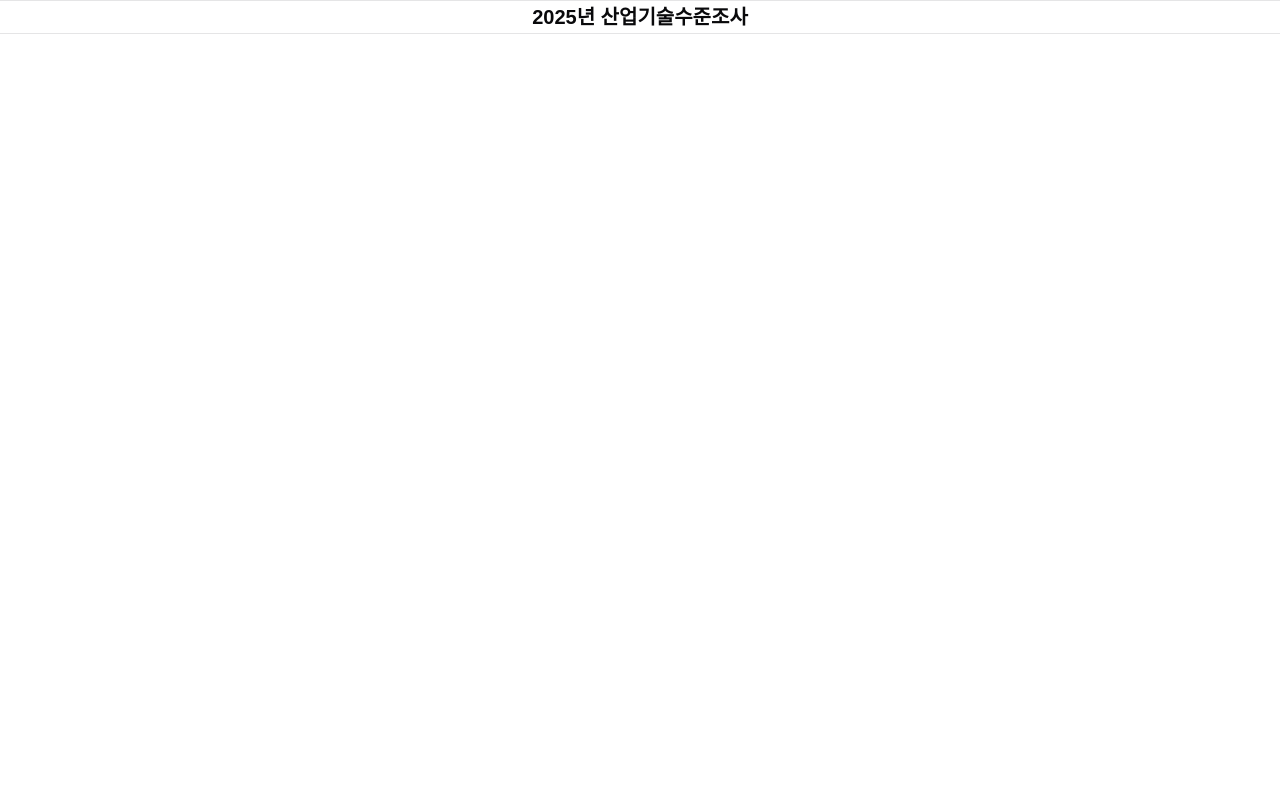
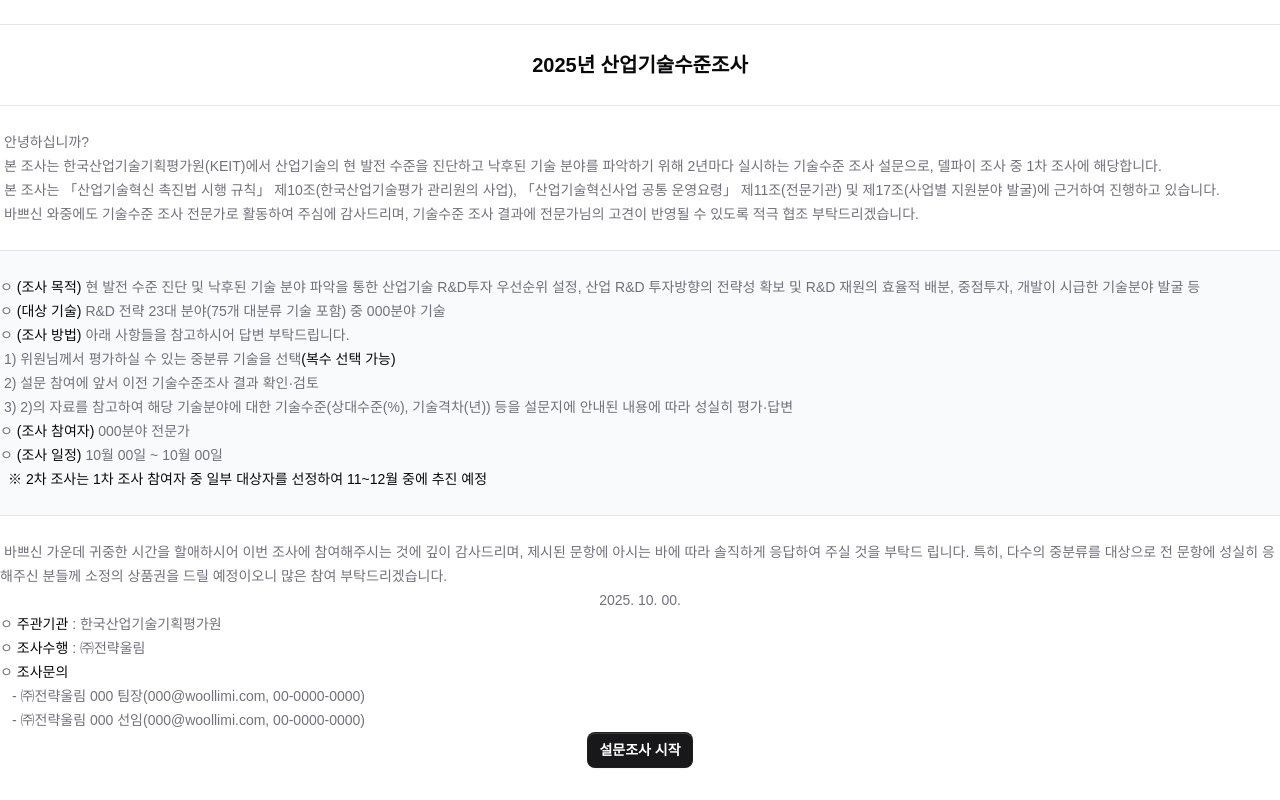
Before and after one commit to woollimsurvey/survey-2025, a Next.js app: page / in a window 1280 px wide. Built offline with nearby package versions, Linux system fonts and the light colour scheme.

Commit message:
feat: 설문 맨 앞 안내문구 페이지

```diff
--- /dev/null
+++ b/src/app/basic/page.js
@@ -0,0 +1,3 @@
+export default function Basic() {
+  return <div>응답자 기본 조사</div>;
+}
--- a/src/app/layout.js
+++ b/src/app/layout.js
@@ -20,7 +20,7 @@ export default function RootLayout({ children }) {
   return (
     <html lang="en">
       <body
-        className={`${geistSans.variable} ${geistMono.variable} antialiased`}
+        className={`${geistSans.variable} ${geistMono.variable} antialiased m-auto max-w-7xl`}
       >
         {children}
       </body>
--- a/src/app/page.js
+++ b/src/app/page.js
@@ -1,16 +1,103 @@
 import { Divider } from "@/components/divider";
 import { Heading } from "@/components/heading";
+import { Text, Strong } from "@/components/text";
+import { Button } from "@/components/button";
 
 export default function Home() {
   return (
     <div>
       <header className="text-center">
-        <Divider />
+        <Divider className="my-6" />
         <Heading>2025년 산업기술수준조사</Heading>
-        <Divider />
+        <Divider className="my-6" />
       </header>
-      <main></main>
-      <footer></footer>
+      <main>
+        <article>
+          <Text className="indent-1">안녕하십니까?</Text>
+          <Text className="indent-1">
+            본 조사는 한국산업기술기획평가원(KEIT)에서 산업기술의 현 발전 수준을
+            진단하고 낙후된 기술 분야를 파악하기 위해 2년마다 실시하는 기술수준
+            조사 설문으로, 델파이 조사 중 1차 조사에 해당합니다.
+          </Text>
+          <Text className="indent-1">
+            본 조사는 「산업기술혁신 촉진법 시행 규칙」 제10조(한국산업기술평가
+            관리원의 사업), 「산업기술혁신사업 공통 운영요령」 제11조(전문기관)
+            및 제17조(사업별 지원분야 발굴)에 근거하여 진행하고 있습니다.
+          </Text>
+          <Text className="indent-1">
+            바쁘신 와중에도 기술수준 조사 전문가로 활동하여 주심에 감사드리며,
+            기술수준 조사 결과에 전문가님의 고견이 반영될 수 있도록 적극 협조
+            부탁드리겠습니다.
+          </Text>
+        </article>
+        <Divider className="mt-6" />
+        <article className="bg-gray-50 py-6">
+          <Text>
+            ㅇ <Strong>(조사 목적)</Strong> 현 발전 수준 진단 및 낙후된 기술
+            분야 파악을 통한 산업기술 R&D투자 우선순위 설정, 산업 R&D 투자방향의
+            전략성 확보 및 R&D 재원의 효율적 배분, 중점투자, 개발이 시급한
+            기술분야 발굴 등
+          </Text>
+          <Text>
+            ㅇ <Strong>(대상 기술)</Strong> R&D 전략 23대 분야(75개 대분류 기술
+            포함) 중 000분야 기술
+          </Text>
+          <Text>
+            ㅇ <Strong>(조사 방법)</Strong> 아래 사항들을 참고하시어 답변
+            부탁드립니다.
+          </Text>
+          <Text className="indent-1">
+            1) 위원님께서 평가하실 수 있는 중분류 기술을 선택
+            <Strong>(복수 선택 가능)</Strong>
+          </Text>
+          <Text className="indent-1">
+            2) 설문 참여에 앞서 이전 기술수준조사 결과 확인·검토
+          </Text>
+          <Text className="indent-1">
+            3) 2)의 자료를 참고하여 해당 기술분야에 대한 기술수준(상대수준(%),
+            기술격차(년)) 등을 설문지에 안내된 내용에 따라 성실히 평가·답변
+          </Text>
+          <Text>
+            ㅇ <Strong>(조사 참여자)</Strong> 000분야 전문가
+          </Text>
+          <Text>
+            ㅇ <Strong>(조사 일정)</Strong> 10월 00일 ~ 10월 00일
+          </Text>
+          <Text className="indent-2">
+            <Strong>
+              ※ 2차 조사는 1차 조사 참여자 중 일부 대상자를 선정하여 11~12월
+              중에 추진 예정
+            </Strong>
+          </Text>
+        </article>
+        <Divider className="mb-6" />
+        <Text className="indent-1">
+          바쁘신 가운데 귀중한 시간을 할애하시어 이번 조사에 참여해주시는 것에
+          깊이 감사드리며, 제시된 문항에 아시는 바에 따라 솔직하게 응답하여 주실
+          것을 부탁드 립니다. 특히, 다수의 중분류를 대상으로 전 문항에 성실히
+          응해주신 분들께 소정의 상품권을 드릴 예정이오니 많은 참여
+          부탁드리겠습니다.
+        </Text>
+        <Text className="text-center">2025. 10. 00.</Text>
+        <Text>
+          ㅇ <Strong>주관기관</Strong> : 한국산업기술기획평가원
+        </Text>
+        <Text>
+          ㅇ <Strong>조사수행</Strong> : ㈜전략울림
+        </Text>
+        <Text>
+          ㅇ <Strong>조사문의</Strong>
+        </Text>
+        <Text className="indent-3">
+          - ㈜전략울림 000 팀장(000@woollimi.com, 00-0000-0000)
+        </Text>
+        <Text className="indent-3">
+          - ㈜전략울림 000 선임(000@woollimi.com, 00-0000-0000)
+        </Text>
+      </main>
+      <footer className="text-center">
+        <Button href="/basic">설문조사 시작</Button>
+      </footer>
     </div>
   );
 }
```
